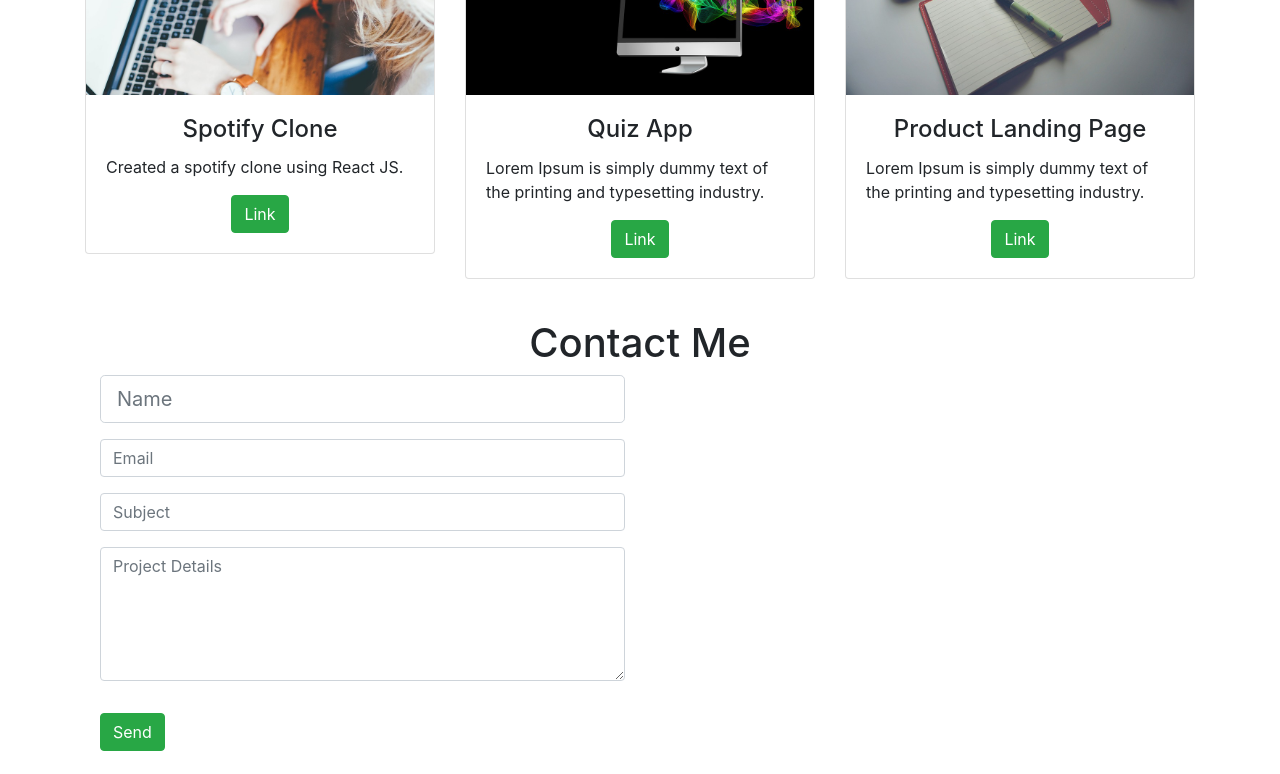
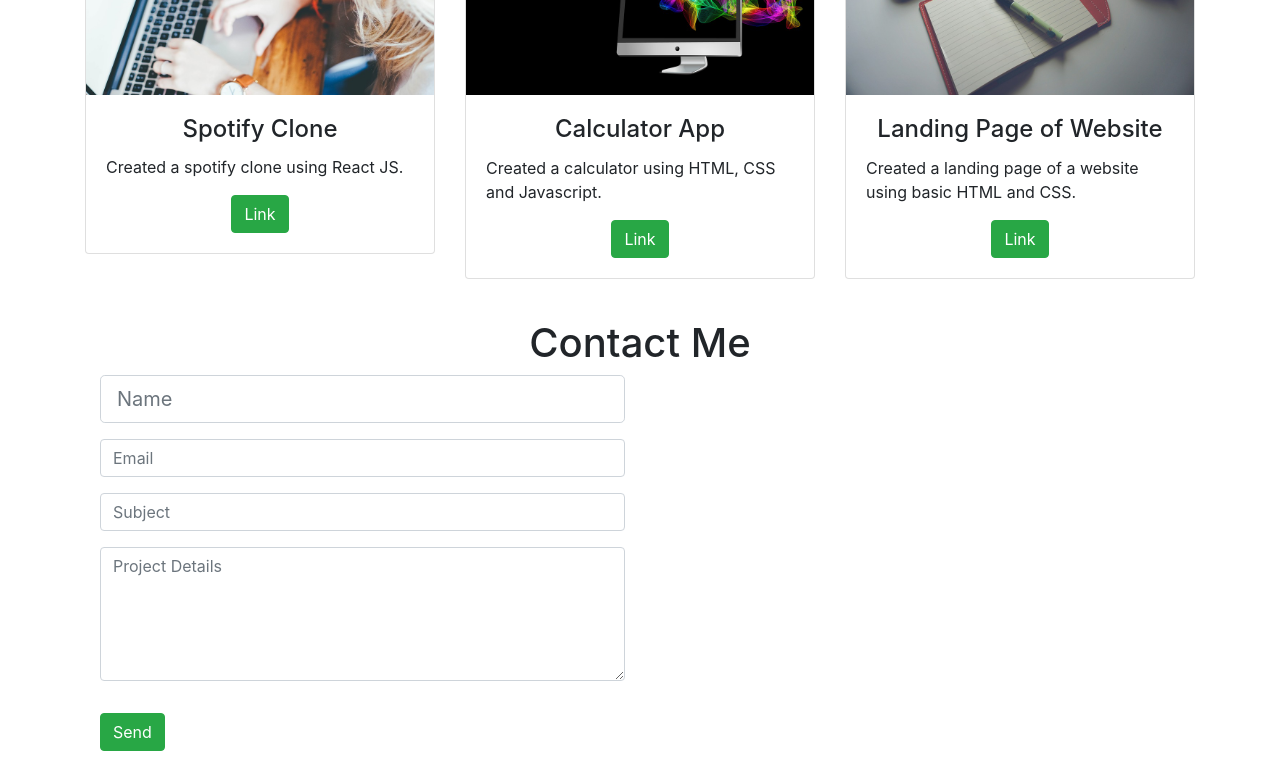
Before and after one commit to venu-gopal-y/Portfolio, a plain HTML site: page index.html in a window 1280 px wide. Shown: the part 1890-2664 px from the top of the page. Drawn offline with nearby package versions, Linux system fonts and the light colour scheme; a script that the page names is missing.

Commit message:
html FILE

```diff
--- a/index.html
+++ b/index.html
@@ -136,7 +136,7 @@
                             <h4 class="card-title">Spotify Clone</h4>
                             <p class="card-text">Created a spotify clone using React JS.</p>
                             <div class="text-center">
-                                <a href="#https://d9eyvl.csb.app/" class="btn btn-success">Link</a>
+                                <a href="https://d9eyvl.csb.app/" target="_blank" class="btn btn-success">Link</a>
                             </div>
                         </div>
                     </div>
@@ -146,8 +146,8 @@
                     <div class="card portfolioContent">
                         <img class="card-img-top" src="images/portfolioImage4.jpg" alt="Card image" style="width:100%">
                         <div class="card-body">
-                            <h4 class="card-title">Quiz App</h4>
-                            <p class="card-text">Lorem Ipsum is simply dummy text of the printing and typesetting industry.</p>
+                            <h4 class="card-title">Calculator App</h4>
+                            <p class="card-text">Created a calculator using HTML, CSS and Javascript.</p>
                             <div class="text-center">
                                 <a href="#" class="btn btn-success">Link</a>
                             </div>
@@ -159,8 +159,8 @@
                     <div class="card portfolioContent">
                         <img class="card-img-top" src="images/portfolioImage3.jpg" alt="Card image" style="width:100%">
                         <div class="card-body">
-                            <h4 class="card-title">Product Landing Page</h4>
-                            <p class="card-text">Lorem Ipsum is simply dummy text of the printing and typesetting industry.</p>
+                            <h4 class="card-title">Landing Page of Website</h4>
+                            <p class="card-text">Created a landing page of a website using basic HTML and CSS.</p>
                             <div class="text-center">
                                 <a href="#" class="btn btn-success">Link</a>
                             </div>
@@ -176,7 +176,6 @@
         <div class="container mt-3 contactContent">
             <h1 class="text-center">Contact Me</h1>
                 <div class="col-lg-6">
-                    <!-- form fields -->
                     <form>
                         <input type="text" class="form-control form-control-lg" placeholder="Name">
                         <input type="email" class="form-control mt-3" placeholder="Email">
@@ -192,13 +191,11 @@
 
     <footer id="footer">
         <div class="container-fluid">
-            <!-- social media icons -->
             <div class="social-icons mt-4">
                 <a href="https://www.facebook.com/" target="_blank"><i class="fab fa-facebook"></i></a>
                 <a href="https://www.instagram.com/" target="_blank"><i class="fab fa-instagram"></i></a>
                 <a href="https://www.twitter.com/" target="_blank"><i class="fab fa-twitter"></i></a>
                 <a href="https://www.linkedin.com/" target="_blank"><i class="fab fa-linkedin"></i></a>
-                <a href="https://www.twitch.tv/" target="_blank"><i class="fab fa-twitch"></i></a>
             </div>
         </div>
     </footer>
```
